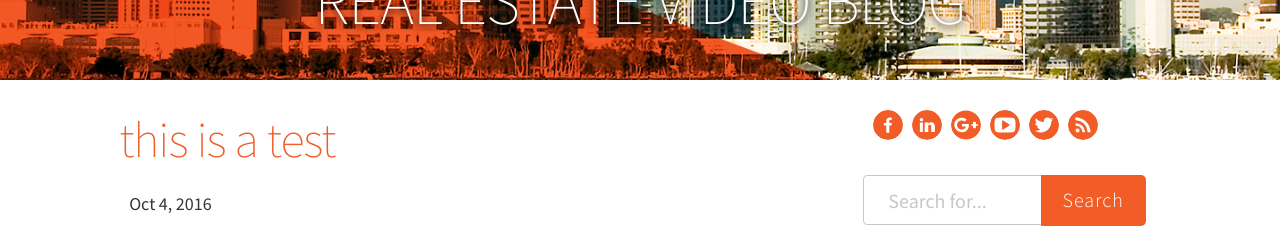
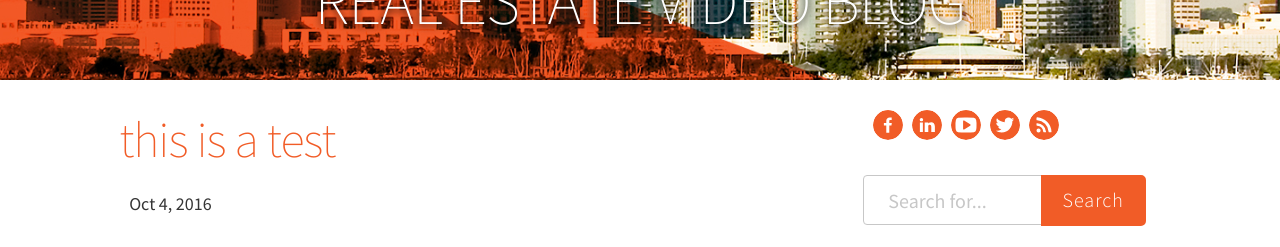
Before and after one commit to Vyral/joe-corbisiero-blog, a Jekyll site: the page built from _posts/2016-10-04-this-is-a-test.md, in a window 1280 px wide. Shown: the part 278-525 px from the top of the page. Built offline with Jekyll 4.4.1, drawn with Linux system fonts in a browser that asks for light colours; nearby versions of some CDN libraries.

Commit message:
Updated '/_data/settings.yml' via CloudCannon

```diff
--- a/_data/settings.yml
+++ b/_data/settings.yml
@@ -7,12 +7,7 @@
     url:
 client:
   name: Joe Corbisiero
-  about_markdown: >-
-    What makes Realtor Joe Corbisiero a unique real estate agent is his creative “Art of the Deal” ability to think outside the box and give scope to creative offers which have a very high acceptance rate.
-    <br><br>
-    Realtor Joe Corbisiero like to negotiate prices and make things happen for his clients! The skills Joe has acquired have made even the most particular of his clients extremely satisfied.That is why almost all of Joe’s clients are returning clients and/or referrals.
-    <br><br>
-    Realtor Joe Corbisiero understands how important the entire experience is for both to the buyer and seller. That’s only one of the many reasons Realtor Joe you through the entire process. This includes the art of finding the right deal for you.. Not just the perfect home.. But the right deal!
+  about_markdown: 'What makes Realtor Joe Corbisiero a unique real estate agent is his creative “Art of the Deal” ability to think outside the box and give scope to creative offers which have a very high acceptance rate. <br><br> Realtor Joe Corbisiero like to negotiate prices and make things happen for his clients! The skills Joe has acquired have made even the most particular of his clients extremely satisfied.That is why almost all of Joe’s clients are returning clients and/or referrals. <br><br> Realtor Joe Corbisiero understands how important the entire experience is for both to the buyer and seller. That’s only one of the many reasons Realtor Joe you through the entire process. This includes the art of finding the right deal for you.. Not just the perfect home.. But the right deal!'
   market: San Diego County
   brand: Whissel Realty
   brokerage:
@@ -29,7 +24,7 @@
   review_sm_icons: false
   facebook_url: 'https://www.facebook.com/JoeSellsSanDiegocom-250353854985111/?fref=ts/'
   linkedin_url: 'https://www.linkedin.com/in/joesellssandiego/'
-  gplus_url: '#'
+  gplus_url:
   youtube_url: 'https://www.youtube.com/channel/UCOtLeMobPlvQqvB-3Uom0bg/'
   twitter_url: 'https://twitter.com/JoeSellsSoCal?lang=en/'
   instagram_url:
@@ -40,18 +35,18 @@
   podcast_url:
 podcast:
   title: Whissel Realty Real Estate Podcast
-  categories: News & Politics
+  categories:
   image: /img/corbisiero_podcast.png
   subtitle: 'Learn all the tips, tricks and more for buyers and sellers in the -- market -- Area Real Estate Market'
   description: 'If you are looking to buy or sell a home, get all the information and the latest updates, tips, and tricks from --client brand-- - your professional -- market -- Real Estate Agents.'
   keywords: 'Real Estate for sale, Real Estate agents, top real estate agents, local real estate agents, find a real estate agent, houses for sale in San Francisco, home selling tips, home for sale, home buying, home buying process, property finder, property search, property, real estate market, estate agent, realestate, real estate listings, buying a house, homes for sale, mls, home buyer'
   author:
 images:
-  client_headshot_path: '/img/joe-c-headshot.jpg'
-  hero_logo_path: '/img/logo_white.png'
+  client_headshot_path: /img/joe-c-headshot.jpg
+  hero_logo_path: /img/logo_white.png
   hero_text: Real Estate Video Blog
   hero_background_hex: '#d13f1e'
-  hero_image_path: '/img/corbisiero_bkg.jpg'
+  hero_image_path: /img/corbisiero_bkg.jpg
 brand_color: '#f15c27'
 theme_color: '#ffffff'
 theme_text_color: '#353535'
```
